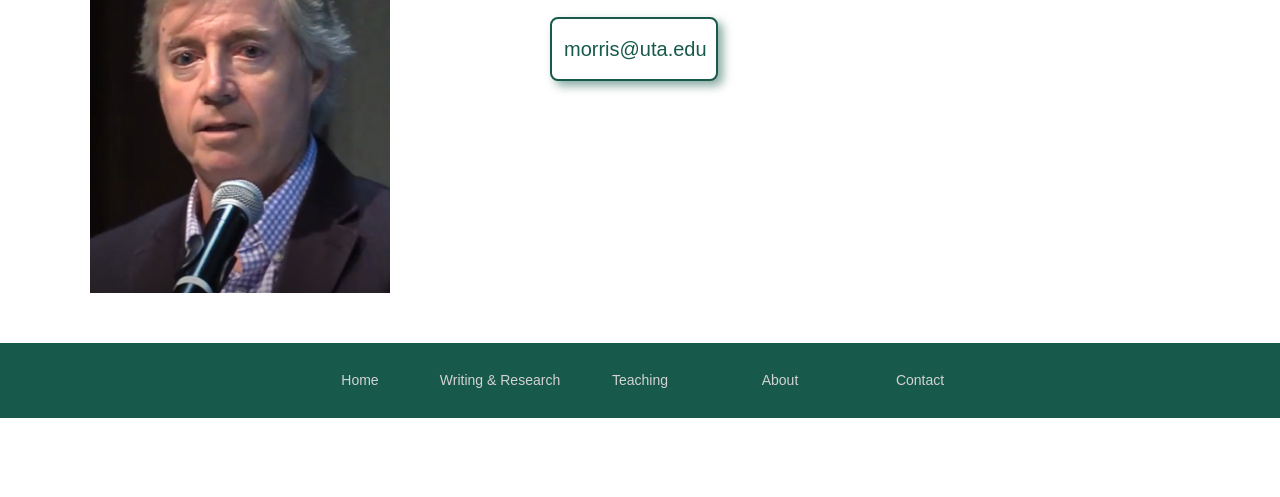
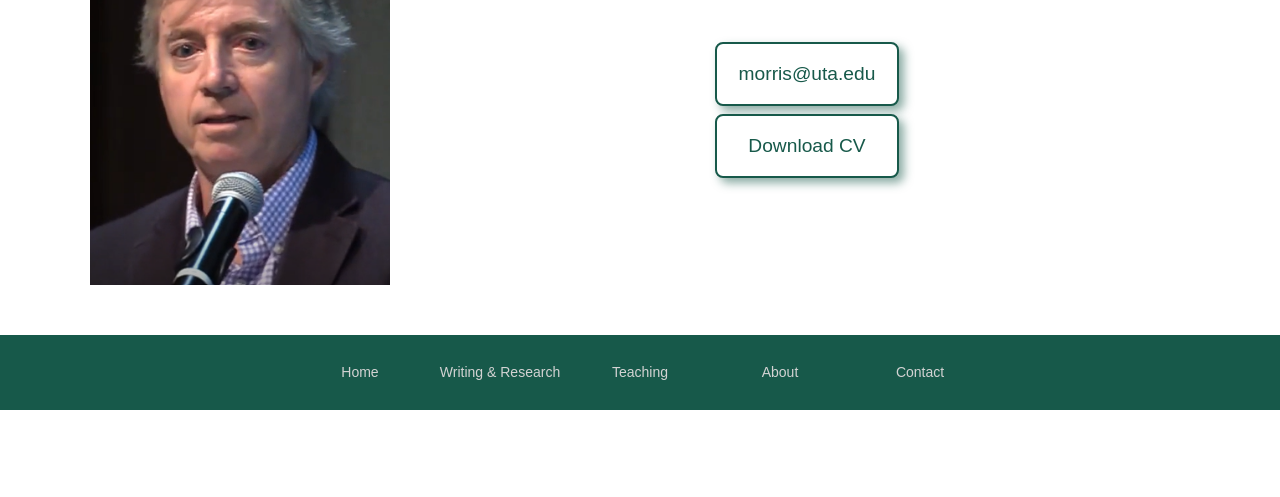
Before and after one commit to emilyleroymorris/CCM-website, a plain HTML site: page contact.html in a window 1280 px wide. Shown: the part 303-800 px from the top of the page. Drawn offline with Linux system fonts and the light colour scheme.

Commit message:
update contact page

```diff
--- a/contact.html
+++ b/contact.html
@@ -1,9 +1,8 @@
 <!DOCTYPE html>
 <html>
 
-<meta name="viewport" content="width=device-width, initial-scale=1">
-
 <head>
+	<meta name="viewport" content="width=device-width, initial-scale=1">
 <title>Chris Morris | Contact</title>
 
 <link href="style.css" rel="stylesheet"/>
@@ -22,25 +21,35 @@ h1{	margin-top: 0px;}
 	height:400px;
 	object-fit: cover;
 	float:left;
+	margin-top:25px;
 }
 
 #container p{
 	float: left;
 	padding: 10px;
 	width: 700px;
-	white-space: wrap;
     overflow: hidden;
     text-overflow: ellipsis;
 }
 
-.button-link {
+#description{
+	width:750px;
+	margin:25px;
+	float:left;
+	text-align:center;
+}
+
+.button-link a{
 	border: 2px solid #17594A;
-	width:100px;
+	width:150px;
 	height:30px;
+	line-height:30px;
 	background-color: white;
 	color:#17594A;
 	text-align:center;
-	padding: 15px 32px;
+	display: block;
+	font-size: 1.2em;
+	padding: 15px 15px;
 	text-decoration: none;
 	border-radius: 8px;
 	display: inline-block;
@@ -48,24 +57,11 @@ h1{	margin-top: 0px;}
 	margin: 4px 2px;
 	box-shadow: 5px 5px 10px rgba(23, 89, 74, .5);
 	float:left;
-	margin-left:160px;
-	position:relative;
+	margin-left:300px;
+	cursor: pointer;
 }
 
-.button-link a{
-	text-decoration: none;
-	font-size: 20px;
-	line-height:40px;
-	display: block;
-	width:130px;
-	height:40px;
-	padding:10px;
-	color:#17594A;
-	cursor: pointer;
-	position:absolute;
-	top:0px;
-	left:2px;
-}
+
 
 
 </style>
@@ -91,11 +87,20 @@ h1{	margin-top: 0px;}
 
 <div id="container">
 <img src="images/headshot-1.jpg" alt="Chris Morris at podium"/>
+
+<div id="description">
 	<h2>Christopher Morris</h2>
-	<div class="button-link"><a href="mailto:morris@uta.edu">morris@uta.edu</a></div>
+	<div class="button-link"><a href="mailto:morris@uta.edu">morris@uta.edu</a>
+	</div>
+<div class="clearfloat"></div>
+
+<div class="button-link"><a href="pdfs/CV.pdf">Download CV</a>
+	</div>
 <div class="clearfloat"></div>
 
 
+</div> <!--end description-->
+<div class="clearfloat"></div>
 
 </div> <!-- end container-->
 
--- a/style.css
+++ b/style.css
@@ -76,7 +76,6 @@ h2{
 }
 
 #nav li{
-	background-color: ;
 	width: 180px;
 	text-align: center;
 	float:left;
```
Also changed, not shown: about.html (+2 -5 lines), index.html (+8 -18 lines), teaching.html (+1 -2 lines), writing.html (+3 -3 lines), 2 other files.
